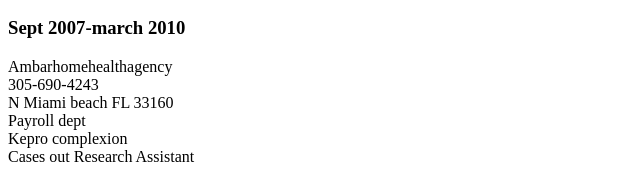
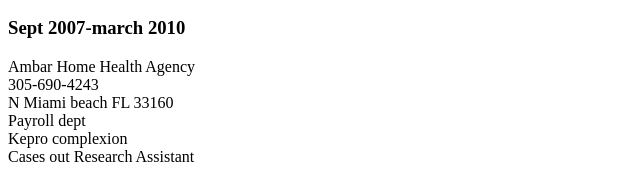
Before and after one commit to CarmTorres/html.resume, a plain HTML site: page index.html in a window 1280 px wide. Shown: the part 598-779 px from the top of the page, 0-640 px from the left. Drawn offline with Linux system fonts and the light colour scheme.

Commit message:
Fix HTML syntax and formatting issues

```diff
--- a/index.html
+++ b/index.html
@@ -31,7 +31,7 @@
       <h2>Work experience</h2>
       <h3>Sept 2007-march 2010</h3>
       <p>
-        Ambarhomehealthagency<br />
+        Ambar Home Health Agency<br />
         305-690-4243<br />
         N Miami beach FL 33160<br />
         Payroll dept<br />
```
